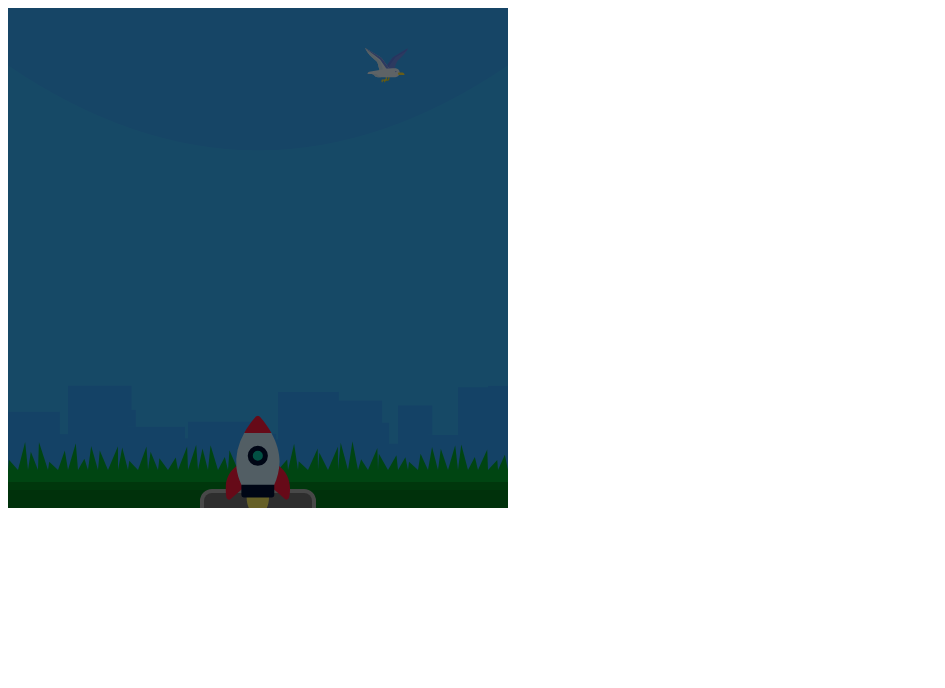
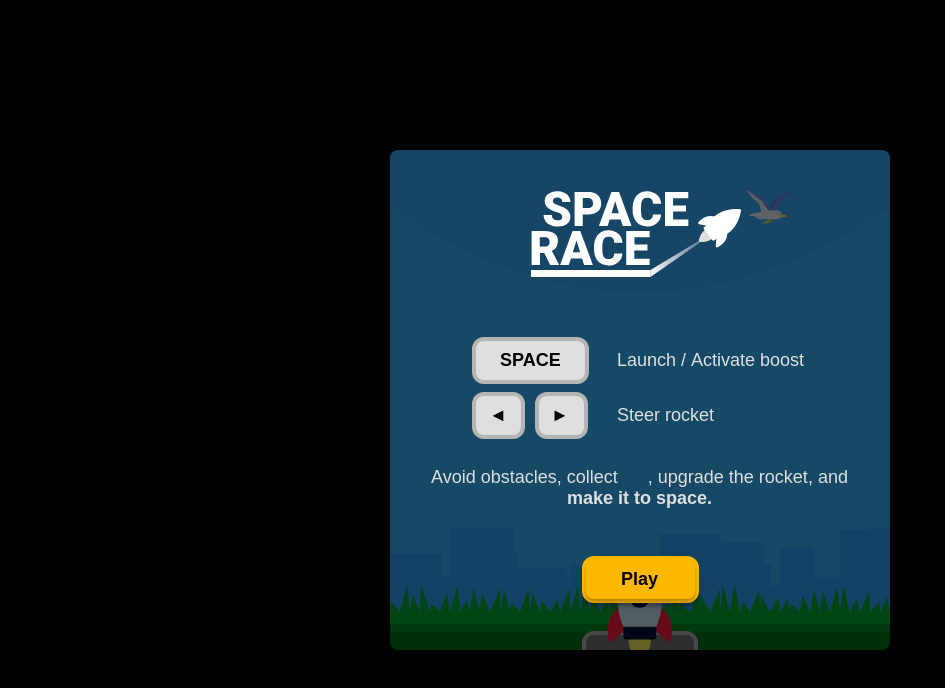
Before and after one commit to ChristianEreira/SpaceRace, a plain HTML site: page index.html in a window 1280 px wide. Shown: the whole page, without its empty margins (0-945 px from the left). Drawn offline with Linux system fonts and the light colour scheme.

Commit message:
Add start/controls UI

```diff
--- a/a.js
+++ b/a.js
@@ -1,5 +1,5 @@
 let i, seed = 13312;
-let assetsList = ["rocket.svg", "seagull.svg", "plane.svg", "cloud.svg"];
+let assetsList = ["logo.svg", "rocket.svg", "seagull.svg", "plane.svg", "cloud.svg"];
 let assets = [];
 assetsList.forEach(assetName => {
     let asset = new Image();
@@ -8,17 +8,28 @@ assetsList.forEach(assetName => {
 });
 
 let size = 500;
+let showControlsUI = true;
+
+let buttons = {
+    play: {
+        x: 192, y: 406, width: 117, height: 47, click: () => {
+            showControlsUI = false;
+            delete buttons.play;
+        }
+    }
+};
 
 let objects = [
     { speed: 2, num: 20, minSize: 35, maxSize: 50, color: "38acff", spacing: 80 },
     { speed: 3, num: 15, minSize: 70, maxSize: 100, color: "389bf8", spacing: 150 },
-    { speed: 2, num: 8, minSize: 120, maxSize: 180, color: "3877F1", spacing: 60 }
+    { speed: 2, num: 8, minSize: 135, maxSize: 200, color: "3877F1", spacing: 60 }
 ];
 
 window.onload = () => {
     let quartPi = Math.PI / 2;
 
-    let ctx = document.querySelector("#a").getContext('2d');
+    let c = document.querySelector("#a");
+    let ctx = c.getContext('2d');
 
     let moveTo = ctx.moveTo.bind(ctx);
     let lineTo = ctx.lineTo.bind(ctx);
@@ -77,7 +88,6 @@ window.onload = () => {
 
     console.table(entities);
 
-    let showControlsUI = true;
     let launched = false;
     let turnLeft = 0;
     let turnRight = 0;
@@ -152,7 +162,7 @@ window.onload = () => {
             if (entity.direction > 0) {
                 ctx.scale(-1, 1);
             }
-            ctx.drawImage(assets[entity.object + 1], (entity.direction > 0 ? -1 : 1) * (entity.x), entity.y - entity.size / 2, entity.size, entity.size);
+            ctx.drawImage(assets[entity.object + 2], (entity.direction > 0 ? -1 : 1) * (entity.x), entity.y - entity.size / 2, entity.size, entity.size);
             ctx.restore();
         });
 
@@ -161,7 +171,7 @@ window.onload = () => {
         ctx.translate(rocketx, rockety);
         ctx.rotate(rot);
         ctx.translate(-rocketx, -rockety);
-        ctx.drawImage(assets[0], rocketx - (rocketWidth / 2), rockety - (105 / 2), rocketWidth, 105);
+        ctx.drawImage(assets[1], rocketx - (rocketWidth / 2), rockety - (105 / 2), rocketWidth, 105);
         ctx.restore();
 
         let colors = ["000000", "f5dc1d", "ffe940", "7191f0", "6084f0", "ebf9ff", "d7effa", "607d8b", "eceff1", "cdd0d2", "546d79", "bbdefb"];
@@ -169,7 +179,6 @@ window.onload = () => {
             let pixel = ctx.getImageData(x, y, 1, 1).data;
             // fillRect(x - 5, rockety + y - 5 - 250, 10, 10, "0f0");
             if (colors.includes(rgbToHex(pixel[0], pixel[1], pixel[2]))) {
-                console.log('crashed!', rgbToHex(pixel[0], pixel[1], pixel[2]));
                 launched = false;
                 turnLeft = 0;
                 turnRight = 0;
@@ -178,8 +187,6 @@ window.onload = () => {
                 speed = 5;
                 dist = 0;
                 rot = 0;
-            } else {
-                console.log('safe', rgbToHex(pixel[0], pixel[1], pixel[2]));
             }
         };
         checkPixel(rocketx + ((115 / 2) * Math.cos(rot - (quartPi))), 250 + ((115 / 2) * Math.sin(rot - (quartPi))));
@@ -190,6 +197,33 @@ window.onload = () => {
             ctx.globalAlpha = 0.6;
             fillRect(0, 0, size, size, '000');
             ctx.globalAlpha = 1;
+            ctx.drawImage(assets[0], 139, 32, 222, 95);
+            roundRect(86, 191, 109, 39, "dfdfdf", "b5b5b5");
+            ctx.font = "18px Arial";
+            ctx.textBaseline = "middle";
+            ctx.fillText("Launch / Activate boost", 227, 211);
+            ctx.fillText("Steer rocket", 227, 266);
+            ctx.fillText("Avoid obstacles, collect      , upgrade the rocket, and", 41, 328);
+            ctx.font = "bold 18px Arial";
+            ctx.fillText("make it to space.", 177, 349);
+            roundRect(86, 246, 45, 39, "dfdfdf", "b5b5b5");
+            roundRect(149, 246, 45, 39, "dfdfdf", "b5b5b5");
+            ctx.shadowColor = 'rgba(0, 0, 0, .25)';
+            ctx.shadowBlur = 4;
+            ctx.shadowOffsetY = 4;
+            roundRect(196, 410, 109, 39, "FFB800", "FFB800");
+            ctx.shadowBlur = 0;
+            ctx.shadowOffsetY = 0;
+            changeFill("000");
+            ctx.fillText("SPACE", 110, 211);
+            ctx.fillText("Play", 231, 430);
+            ctx.fillText("\u25C4", 99, 266);
+            ctx.fillText("\u25BA", 161, 266);
+        } else if (!launched) {
+            ctx.font = "bold 48px Arial";
+            changeFill("fff");
+            ctx.fillText("PRESS SPACE", 81, 222);
+            ctx.fillText("TO LAUNCH", 109, 277);
         }
 
         requestAnimationFrame(draw);
@@ -197,7 +231,7 @@ window.onload = () => {
 
     draw();
 
-    window.onkeydown = (e) => {
+    window.onkeydown = e => {
         console.log(e);
         if (!showControlsUI) {
             if (e.code == "Space") {
@@ -210,10 +244,9 @@ window.onload = () => {
                 turnRight = 0.1;
             }
         }
-        showControlsUI = false;
     };
 
-    window.onkeyup = (e) => {
+    window.onkeyup = e => {
         if (e.code == "ArrowLeft") {
             turnLeft = 0;
         }
@@ -221,4 +254,21 @@ window.onload = () => {
             turnRight = 0;
         }
     }
+
+    c.onmousemove = e => {
+        let cursor = "default";
+        let clickEvent = () => {};
+        Object.values(buttons).forEach(button => {
+            if (e.clientX - c.offsetLeft >= button.x && e.clientX - c.offsetLeft <= button.x + button.width && e.clientY - c.offsetTop >= button.y && e.clientY - c.offsetTop <= button.y + button.height) {
+                cursor = "pointer";
+                clickEvent = button.click;
+            }
+        });
+        c.style.cursor = cursor;
+        c.onclick = clickEvent;
+    };
+
+    c.addEventListener("click", () => {
+        c.style.cursor = "default";
+    });
 };
--- a/index.html
+++ b/index.html
@@ -7,6 +7,21 @@
     <meta name="monetization" content="$ilp.uphold.com/GyY6EXMPag3D">
     <title>Space Race</title>
     <script src="a.js"></script>
+    <style>
+        html, body {
+            width: 100vw;
+            height: 100vh;
+            margin: 0;
+            display: flex;
+            align-items: center;
+            justify-content: center;
+            background: #000;
+        }
+
+        #a {
+            border-radius: 8px;
+        }
+    </style>
 </head>
 <body>
     <canvas width="500px" height="500px" id="a"></canvas>
```
Also changed, not shown: logo.svg (added).
